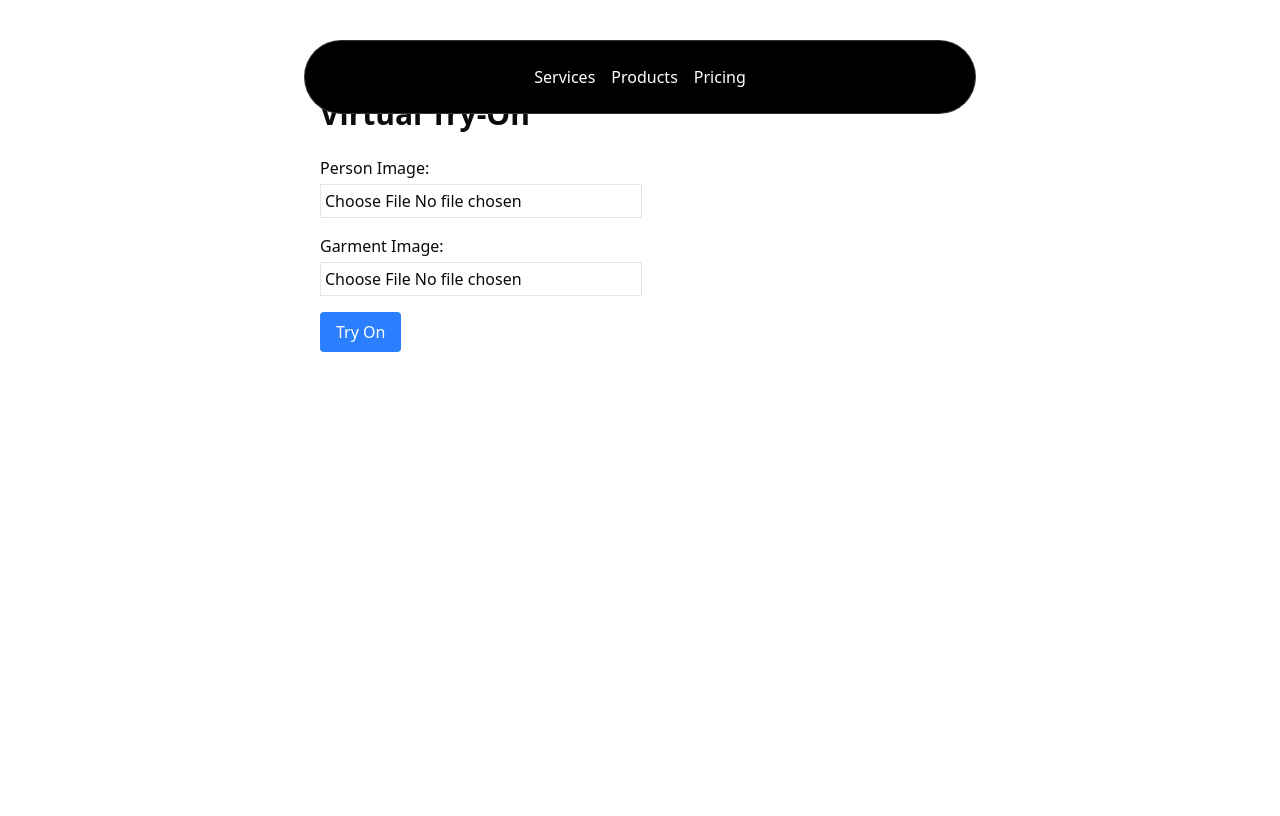
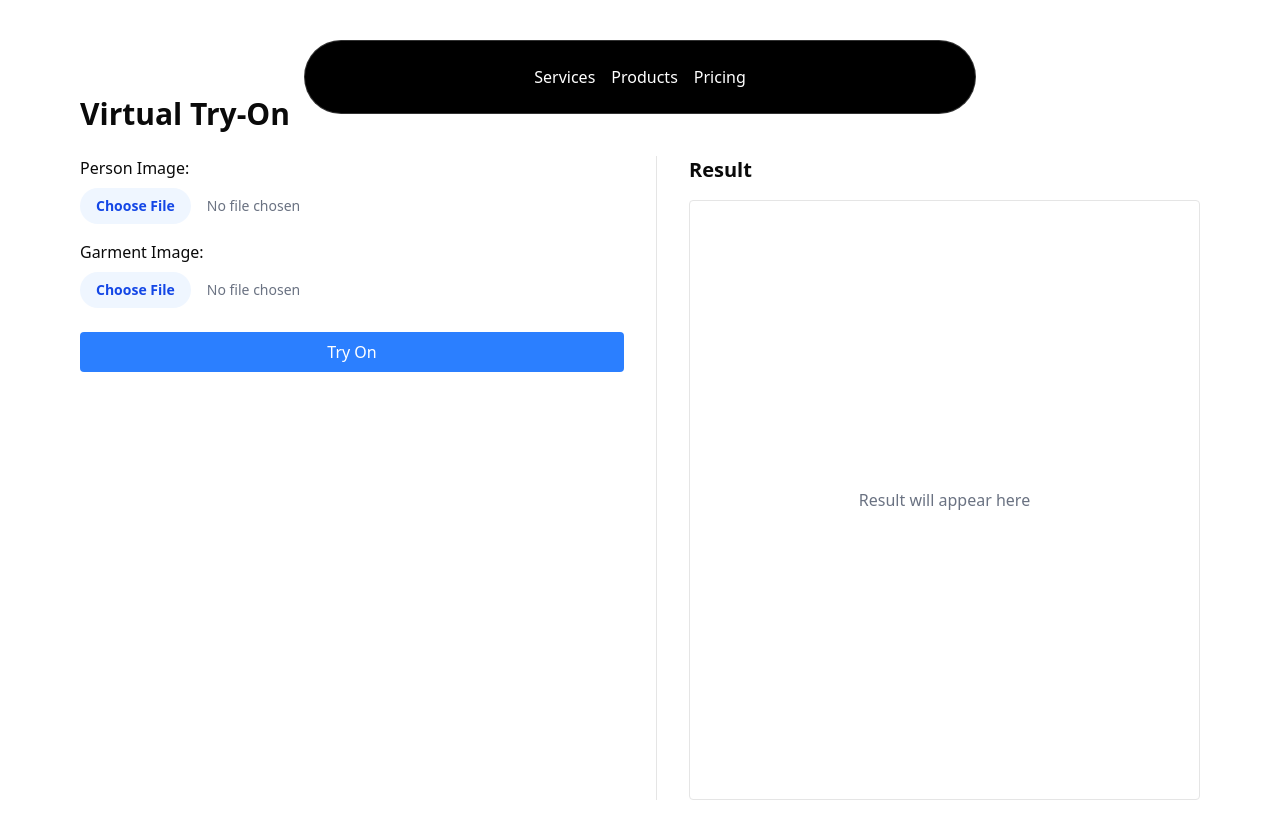
Before and after one commit to HakashiKatake/SwagAR-Website, a Next.js app in the folder swagar/: page /virtual-tryon in a window 1280 px wide. Built offline with nearby package versions, Linux system fonts and the light colour scheme.

Commit message:
refactor: consolidate result page and update API route handling

```diff
--- a/swagar/src/app/virtual-tryon/page.tsx
+++ b/swagar/src/app/virtual-tryon/page.tsx
@@ -1,113 +1,191 @@
 "use client";
 
 import { useState, ChangeEvent, FormEvent } from "react";
-import { useRouter } from "next/navigation";
+import Image from "next/image";
+
+interface FileWithPreview {
+  file: File;
+  preview: string;
+}
 
 export default function VirtualTryOn() {
-  const router = useRouter();
-  const [personImage, setPersonImage] = useState<File | null>(null);
-  const [garmentImage, setGarmentImage] = useState<File | null>(null);
-  const [personPreview, setPersonPreview] = useState<string | null>(null);
-  const [garmentPreview, setGarmentPreview] = useState<string | null>(null);
+  const [personImage, setPersonImage] = useState<FileWithPreview | null>(null);
+  const [garmentImage, setGarmentImage] = useState<FileWithPreview | null>(null);
+  const [resultImage, setResultImage] = useState<string | null>(null);
   const [loading, setLoading] = useState(false);
+  const [error, setError] = useState<string | null>(null);
 
-  const handlePersonChange = (e: ChangeEvent<HTMLInputElement>) => {
-    if (e.target.files && e.target.files[0]) {
-      const file = e.target.files[0];
-      setPersonImage(file);
-      setPersonPreview(URL.createObjectURL(file));
+  const validateImage = (file: File) => {
+    const maxSize = 5 * 1024 * 1024; // 5MB
+    const validTypes = ['image/jpeg', 'image/png', 'image/webp'];
+
+    if (!validTypes.includes(file.type)) {
+      throw new Error('Please upload JPEG, PNG, or WebP images only');
+    }
+    if (file.size > maxSize) {
+      throw new Error('Image size should be less than 5MB');
     }
   };
 
-  const handleGarmentChange = (e: ChangeEvent<HTMLInputElement>) => {
+  const handleImageChange = (
+    e: ChangeEvent<HTMLInputElement>,
+    setImage: (value: FileWithPreview | null) => void
+  ) => {
+    try {
+      setError(null);
       if (e.target.files && e.target.files[0]) {
         const file = e.target.files[0];
-      setGarmentImage(file);
-      setGarmentPreview(URL.createObjectURL(file));
+        validateImage(file);
+        setImage({
+          file,
+          preview: URL.createObjectURL(file),
+        });
+      }
+    } catch (err: any) {
+      setError(err.message);
+      e.target.value = '';
     }
   };
 
   const handleSubmit = async (e: FormEvent) => {
     e.preventDefault();
-    if (!personImage || !garmentImage) {
-      alert("Please upload both images.");
+    setError(null);
+    setResultImage(null);
+
+    if (!personImage?.file || !garmentImage?.file) {
+      setError("Please upload both images.");
       return;
     }
+
     setLoading(true);
 
+    try {
       const formData = new FormData();
-    formData.append("person", personImage);
-    formData.append("garment", garmentImage);
+      formData.append("person", personImage.file);
+      formData.append("garment", garmentImage.file);
 
-    try {
       const response = await fetch("/api/tryon", {
         method: "POST",
         body: formData,
       });
+
       const data = await response.json();
-      console.log("Server response:", data);
+
       if (data.success) {
-        // Save result image to localStorage and navigate to the result page
-        localStorage.setItem("outputImage", data.data);
-        router.push("/virtual-tryon/result");
+        setResultImage(data.data);
       } else {
-        alert("Server error: " + data.error);
+        setError(data.error || "An error occurred while processing the images");
       }
-    } catch (error) {
+    } catch (error: any) {
       console.error("Error in fetch:", error);
-      alert("An error occurred.");
+      setError(error.message || "An error occurred while processing the request");
+    } finally {
+      setLoading(false);
     }
-    setLoading(false);
   };
 
   return (
-    <div className="max-w-2xl mx-auto p-4">
+    <div className="max-w-6xl mx-auto p-4">
       <h1 className="text-3xl font-bold mb-6">Virtual Try-On</h1>
-      <form onSubmit={handleSubmit} className="space-y-4">
+
+      {error && (
+        <div className="bg-red-100 border border-red-400 text-red-700 px-4 py-3 rounded mb-4">
+          {error}
+        </div>
+      )}
+
+      <div className="grid grid-cols-1 md:grid-cols-2 gap-8">
+        <form onSubmit={handleSubmit} className="space-y-6">
+          <div className="space-y-4">
             <div>
-          <label className="block font-medium mb-1">Person Image:</label>
+              <label className="block font-medium mb-2">Person Image:</label>
               <input
                 type="file"
-            accept="image/*"
-            onChange={handlePersonChange}
-            className="border p-1"
+                accept="image/jpeg,image/png,image/webp"
+                onChange={(e) => handleImageChange(e, setPersonImage)}
+                className="block w-full text-sm text-gray-500
+                  file:mr-4 file:py-2 file:px-4
+                  file:rounded-full file:border-0
+                  file:text-sm file:font-semibold
+                  file:bg-blue-50 file:text-blue-700
+                  hover:file:bg-blue-100"
               />
-          {personPreview && (
-            <div className="mt-2">
-              <img
-                src={personPreview}
+              {personImage?.preview && (
+                <div className="mt-2 relative h-64 w-48 border rounded overflow-hidden">
+                  <Image
+                    src={personImage.preview}
                     alt="Person Preview"
-                className="w-48 border"
+                    fill
+                    className="object-cover"
                   />
                 </div>
               )}
             </div>
+
             <div>
-          <label className="block font-medium mb-1">Garment Image:</label>
+              <label className="block font-medium mb-2">Garment Image:</label>
               <input
                 type="file"
-            accept="image/*"
-            onChange={handleGarmentChange}
-            className="border p-1"
+                accept="image/jpeg,image/png,image/webp"
+                onChange={(e) => handleImageChange(e, setGarmentImage)}
+                className="block w-full text-sm text-gray-500
+                  file:mr-4 file:py-2 file:px-4
+                  file:rounded-full file:border-0
+                  file:text-sm file:font-semibold
+                  file:bg-blue-50 file:text-blue-700
+                  hover:file:bg-blue-100"
               />
-          {garmentPreview && (
-            <div className="mt-2">
-              <img
-                src={garmentPreview}
+              {garmentImage?.preview && (
+                <div className="mt-2 relative h-64 w-48 border rounded overflow-hidden">
+                  <Image
+                    src={garmentImage.preview}
                     alt="Garment Preview"
-                className="w-48 border"
+                    fill
+                    className="object-cover"
                   />
                 </div>
               )}
             </div>
+          </div>
+
           <button
             type="submit"
             disabled={loading}
-          className="px-4 py-2 bg-blue-500 text-white rounded hover:bg-blue-600"
+            className={`w-full px-4 py-2 rounded font-medium transition-colors
+              ${loading
+                ? 'bg-gray-400 cursor-not-allowed'
+                : 'bg-blue-500 hover:bg-blue-600 text-white'}`}
           >
-          {loading ? "Processing..." : "Try On"}
+            {loading ? (
+              <span className="flex items-center justify-center">
+                <svg className="animate-spin -ml-1 mr-3 h-5 w-5 text-white" xmlns="http://www.w3.org/2000/svg" fill="none" viewBox="0 0 24 24">
+                  <circle className="opacity-25" cx="12" cy="12" r="10" stroke="currentColor" strokeWidth="4"></circle>
+                  <path className="opacity-75" fill="currentColor" d="M4 12a8 8 0 018-8V0C5.373 0 0 5.373 0 12h4zm2 5.291A7.962 7.962 0 014 12H0c0 3.042 1.135 5.824 3 7.938l3-2.647z"></path>
+                </svg>
+                Processing...
+              </span>
+            ) : 'Try On'}
           </button>
         </form>
+
+        <div className="border-l pl-8">
+          <h2 className="text-xl font-semibold mb-4">Result</h2>
+          {resultImage ? (
+            <div className="relative h-[600px] w-full border rounded overflow-hidden">
+              <Image
+                src={resultImage}
+                alt="Try-on Result"
+                fill
+                className="object-contain"
+              />
+            </div>
+          ) : (
+            <div className="h-[600px] w-full border rounded flex items-center justify-center text-gray-500">
+              Result will appear here
+            </div>
+          )}
+        </div>
+      </div>
     </div>
   );
 }
```
Also changed, not shown: swagar/src/app/api/tryon/route.ts (+33 -31 lines), swagar/src/app/result/page.tsx (renamed from swagar/src/app/results/page.tsx), 1 other file (tests, documents, lock files or other folders). Lines whose indentation alone changed are shown as unchanged.
